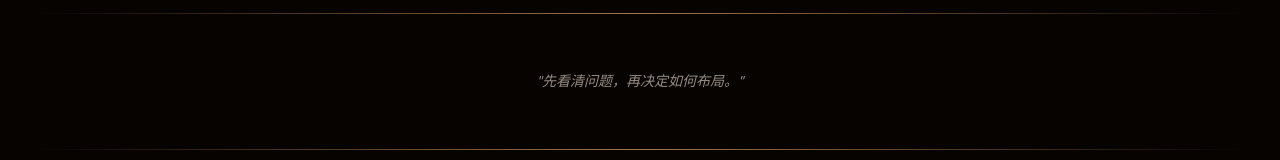
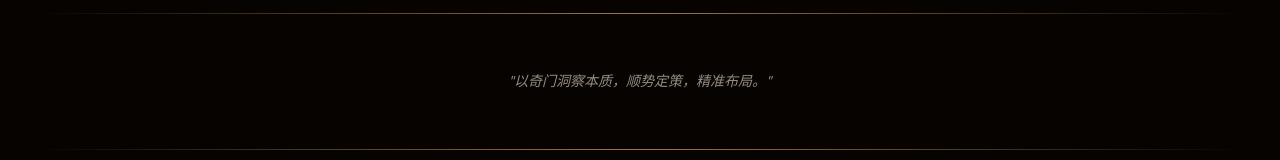
Before and after one commit to BODHIWONG/qmfeng-website, a Next.js app: page /insights in a window 1280 px wide. Shown: the part 3278-3438 px from the top of the page. Built offline with nearby package versions, Linux system fonts and the light colour scheme.

Commit message:
Update footer tagline with Qi Men positioning

```diff
--- a/components/footer.tsx
+++ b/components/footer.tsx
@@ -193,8 +193,8 @@ export default function Footer() {
             }}
           >
             {t(
-              '"先看清问题，再决定如何布局。"',
-              '"See the real problem first, then decide how to re-align."'
+              '"以奇门洞察本质，顺势定策，精准布局。"',
+              '"Use Qi Men insight to see the essence, set strategy with the momentum, and align with precision."'
             )}
           </p>
         </div>
```
